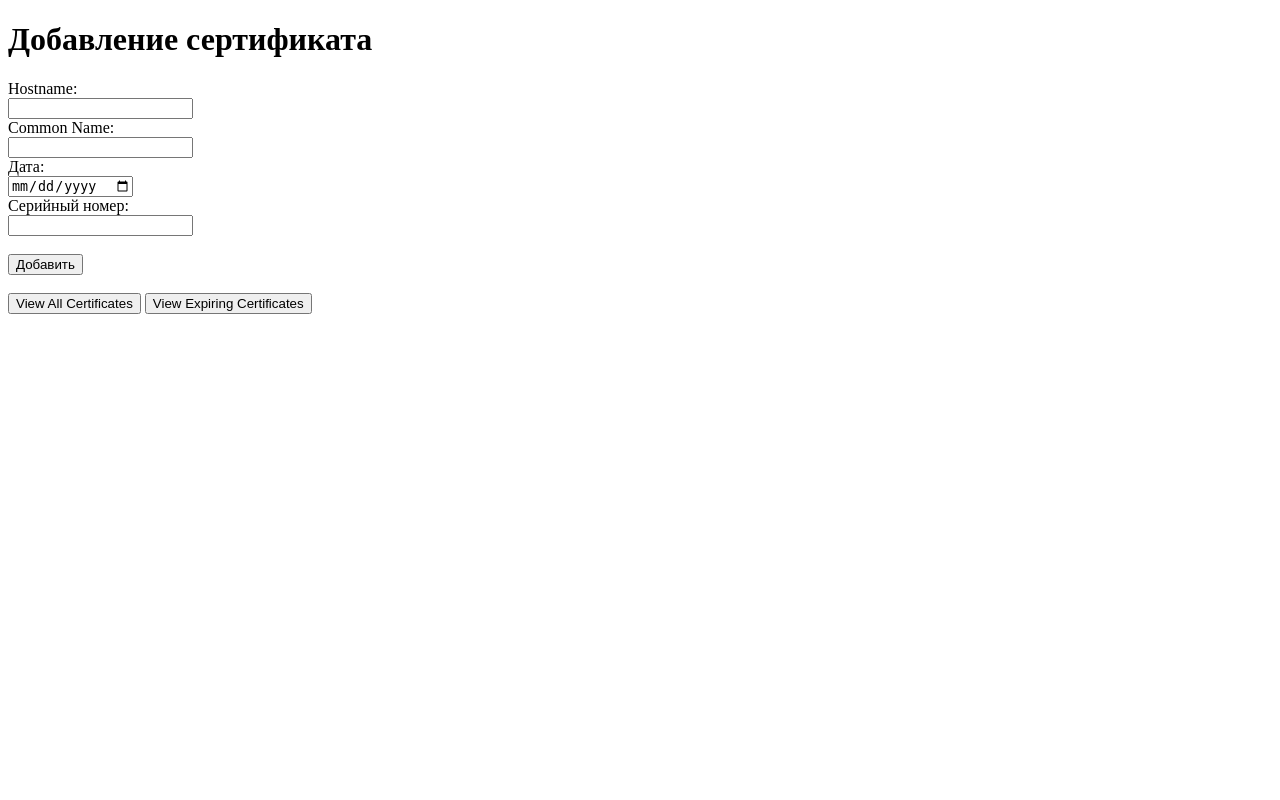
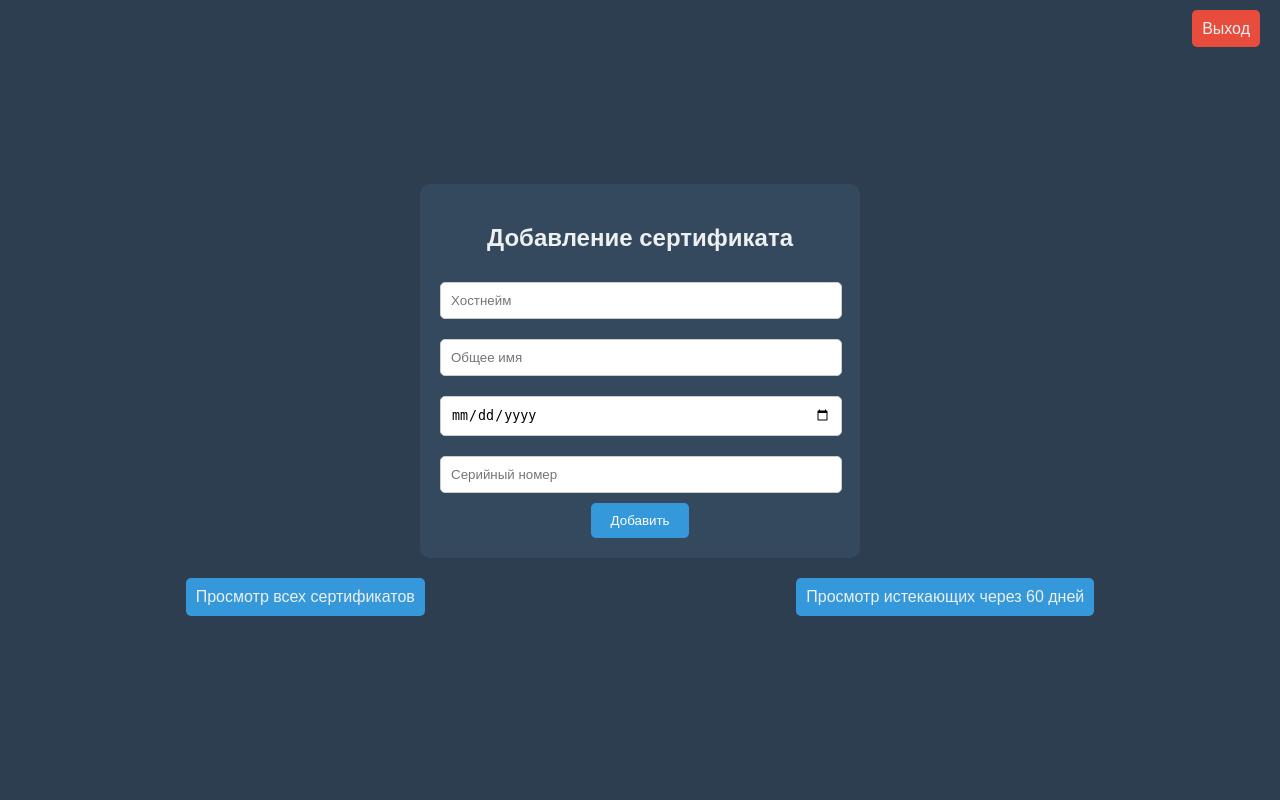
Before and after one commit to maandronnikov/service-certs, a Flask app: page / in a window 1280 px wide. Run offline with Flask 3, Linux system fonts and the light colour scheme.

Commit message:
change index, app.py and login2.0

```diff
--- a/source/app.py
+++ b/source/app.py
@@ -20,7 +20,7 @@ login_manager.login_view = 'login'
 
 @login_manager.user_loader
 def load_user(user_id):
-    return User.query.get(int(user_id))
+    return db.session.get(User, int(user_id))
 
 @login_manager.unauthorized_handler
 def unauthorized_callback():
@@ -64,6 +64,7 @@ def add_cert():
     expiration_date = datetime.strptime(expiration_date_str, '%Y-%m-%d')
     serial_number = request.form['serial_number']
     add_certificate(hostname, common_name, expiration_date, serial_number)
+    flash('Certificate added successfully.', 'success')
     return redirect(url_for('index'))
 
 @app.route('/login', methods=['GET', 'POST'])
@@ -86,7 +87,9 @@ def login():
 @login_required
 def logout():
     logout_user()
-    return redirect(url_for('index'))
+    flash('Logged out successfully.', 'info')
+    return redirect(url_for('login'))  # Изменено перенаправление на страницу login
+
 
 if __name__ == '__main__':
     app.run(debug=True)
--- a/source/templates/index.html
+++ b/source/templates/index.html
@@ -1,25 +1,100 @@
 <!DOCTYPE html>
 <html lang="en">
 <head>
-    <meta charset="UTF-8">
-    <meta name="viewport" content="width=device-width, initial-scale=1.0">
-    <title>Add Certificate</title>
+  <meta charset="UTF-8">
+  <meta name="viewport" content="width=device-width, initial-scale=1.0">
+  <title>Добавление сертификата</title>
+  <style>
+    body {
+      margin: 0;
+      padding: 0;
+      background-color: #2c3e50; /* Тёмный синий фон */
+      font-family: Arial, sans-serif;
+      color: #ecf0f1; /* Белый цвет текста */
+    }
+    .container {
+      width: 100%;
+      height: 100vh;
+      display: flex;
+      flex-direction: column;
+      justify-content: center;
+      align-items: center;
+    }
+    .form {
+      background-color: #34495e; /* Серый фон для формы */
+      padding: 20px;
+      border-radius: 10px;
+      width: 400px;
+      text-align: center;
+    }
+    .form input[type="text"], .form input[type="date"] {
+      width: calc(100% - 20px);
+      padding: 10px;
+      margin: 10px 0;
+      border: 1px solid #ccc;
+      border-radius: 5px;
+    }
+    .form input[type="submit"] {
+      background-color: #3498db; /* Голубой цвет кнопки */
+      color: white;
+      padding: 10px 20px;
+      border: none;
+      border-radius: 5px;
+      cursor: pointer;
+    }
+    .menu {
+      margin-top: 20px;
+      display: flex;
+      justify-content: space-around;
+      width: 100%;
+    }
+    .menu a {
+      text-decoration: none;
+      color: #ecf0f1;
+      padding: 10px;
+      border-radius: 5px;
+      background-color: #3498db; /* Голубой цвет для ссылок */
+    }
+    .menu a:hover {
+      background-color: #2980b9; /* Цвет ссылки при наведении */
+    }
+    .logout {
+      position: absolute;
+      top: 20px;
+      right: 20px;
+    }
+    .logout a {
+      text-decoration: none;
+      color: #ecf0f1;
+      padding: 10px;
+      border-radius: 5px;
+      background-color: #e74c3c; /* Красный цвет для кнопки выхода */
+    }
+    .logout a:hover {
+      background-color: #c0392b; /* Цвет кнопки при наведении */
+    }
+  </style>
 </head>
 <body>
-    <h1>Добавление сертификата</h1>
-    <form action="/add_certificate" method="post">
-        <label for="hostname">Hostname:</label><br>
-        <input type="text" id="hostname" name="hostname"><br>
-        <label for="common_name">Common Name:</label><br>
-        <input type="text" id="common_name" name="common_name"><br>
-        <label for="expiration_date">Дата:</label><br>
-        <input type="date" id="expiration_date" name="expiration_date"><br>
-        <label for="serial_number">Серийный номер:</label><br>
-        <input type="text" id="serial_number" name="serial_number"><br><br>
+  <div class="container">
+    <div class="logout">
+      <a href="/logout">Выход</a>
+    </div>
+    <div class="form">
+      <h2>Добавление сертификата</h2>
+      <form action="/add_certificate" method="POST">
+        <input type="text" name="hostname" placeholder="Хостнейм" required><br>
+        <input type="text" name="common_name" placeholder="Общее имя" required><br>
+        <input type="date" name="expiration_date" placeholder="Дата истечения" required><br>
+        <input type="text" name="serial_number" placeholder="Серийный номер" required><br>
         <input type="submit" value="Добавить">
-    </form>
-    <br>
-    <a href="/view_certificates"><button>View All Certificates</button></a>
-    <a href="/view_expiring_certificates"><button>View Expiring Certificates</button></a>
+      </form>
+    </div>
+
+    <div class="menu">
+      <a href="/view_certificates">Просмотр всех сертификатов</a>
+      <a href="/view_expiring_certificates">Просмотр истекающих через 60 дней</a>
+    </div>
+  </div>
 </body>
 </html>
--- a/source/templates/login2.0.html
+++ b/source/templates/login2.0.html
@@ -137,7 +137,7 @@
         </div>
         <div class="login-image">
             <div class="login-image-content">
-                <h2>Welcome Back!</h2>
+                <h2>Welcome!</h2>
                 <p>Login to access your dashboard and manage your certificates.</p>
             </div>
         </div>
```
Also changed, not shown: source/instance/certificates.db.
